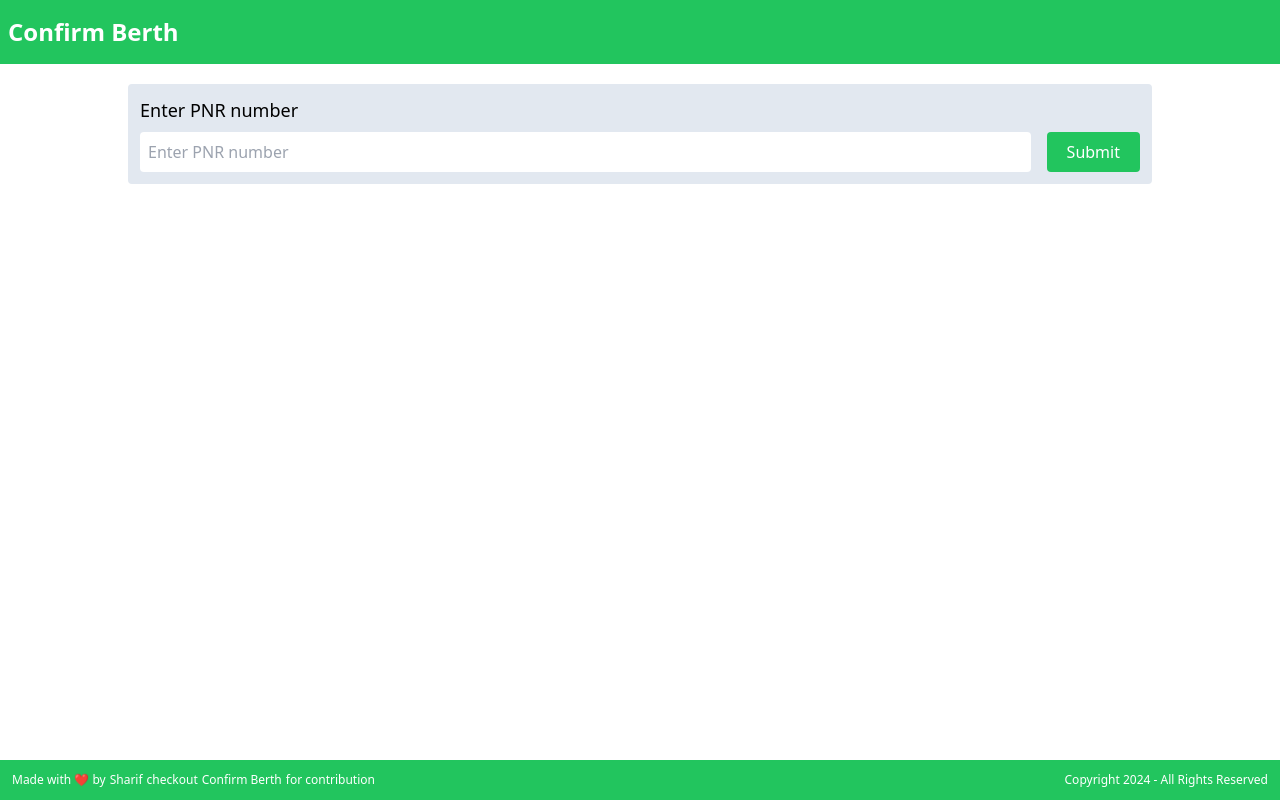
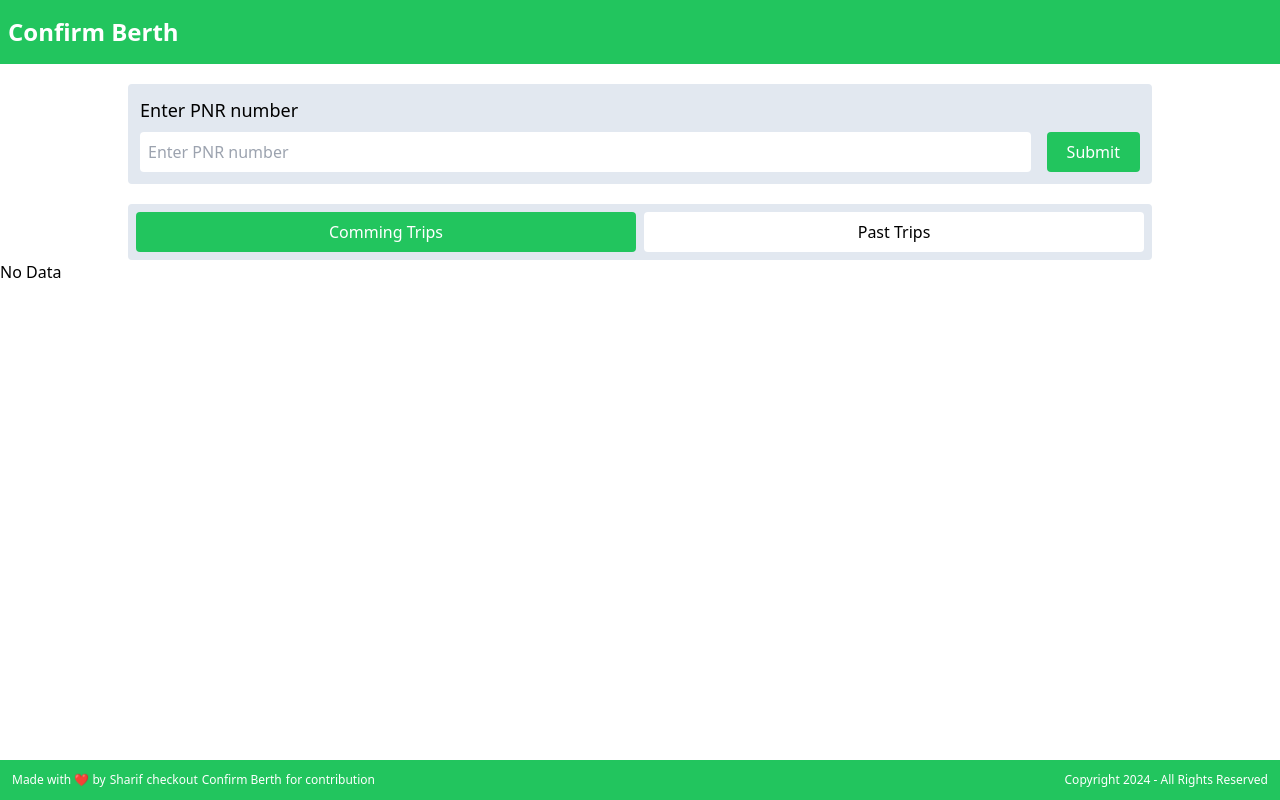
Before and after one commit to sharif-22/confirm-berth, a React (Vite) app: page / in a window 1280 px wide. Built offline with nearby package versions, Linux system fonts and the light colour scheme.

Commit message:
feat: added comming & past trip viewer

```diff
--- a/src/pages/Home.jsx
+++ b/src/pages/Home.jsx
@@ -26,6 +26,7 @@ const Home = () => {
   const [upCommingTrips, setUpCommingTrips] = useState(
     futureTripsByDate(DataArr)
   );
+  const [viewCommingTrips, setViewCommingTrips] = useState(true);
 
   const pastTrips = pastTripsByDate(DataArr);
 
@@ -156,6 +157,7 @@ const Home = () => {
 
   return (
     <>
+      {/*Input form */}
       <div>
         <form
           ref={formRef}
@@ -173,7 +175,30 @@ const Home = () => {
           />
         </form>
       </div>
-      {upCommingTrips.length > 0
+      {/*nxt && prev trips buttons */}
+      <div className="lg:max-w-5xl w-11/12 bg-slate-200 mx-auto rounded flex gap-2 p-2">
+        <button
+          onClick={() => setViewCommingTrips(true)}
+          className={`font-medium p-2 w-full rounded ${
+            viewCommingTrips ? "bg-green-500 text-white" : "bg-white"
+          }`}
+          type="button"
+        >
+          Comming Trips
+        </button>
+        <button
+          onClick={() => setViewCommingTrips(false)}
+          className={`font-medium p-2 w-full rounded ${
+            viewCommingTrips ? "bg-white" : "bg-green-500 text-white"
+          }`}
+          type="button"
+        >
+          Past Trips
+        </button>
+      </div>
+      {/* view trips based on selected above btns  */}
+      {viewCommingTrips
+        ? upCommingTrips.length > 0
           ? upCommingTrips.map((data) => (
               <MiniCard
                 data={data}
@@ -187,8 +212,10 @@ const Home = () => {
                 }}
               />
             ))
-        : ""}
-
+          : "No Data "
+        : pastTrips.length > 0
+        ? pastTrips.map((data) => <MiniCard data={data} key={data.id} />)
+        : "No prev Data"}
       <ModelPnrCard
         pnrId={selectedPnr}
         open={modelOpen}
```
Also changed, not shown: src/helpers/fetch.js (deleted). Lines whose indentation alone changed are shown as unchanged.
